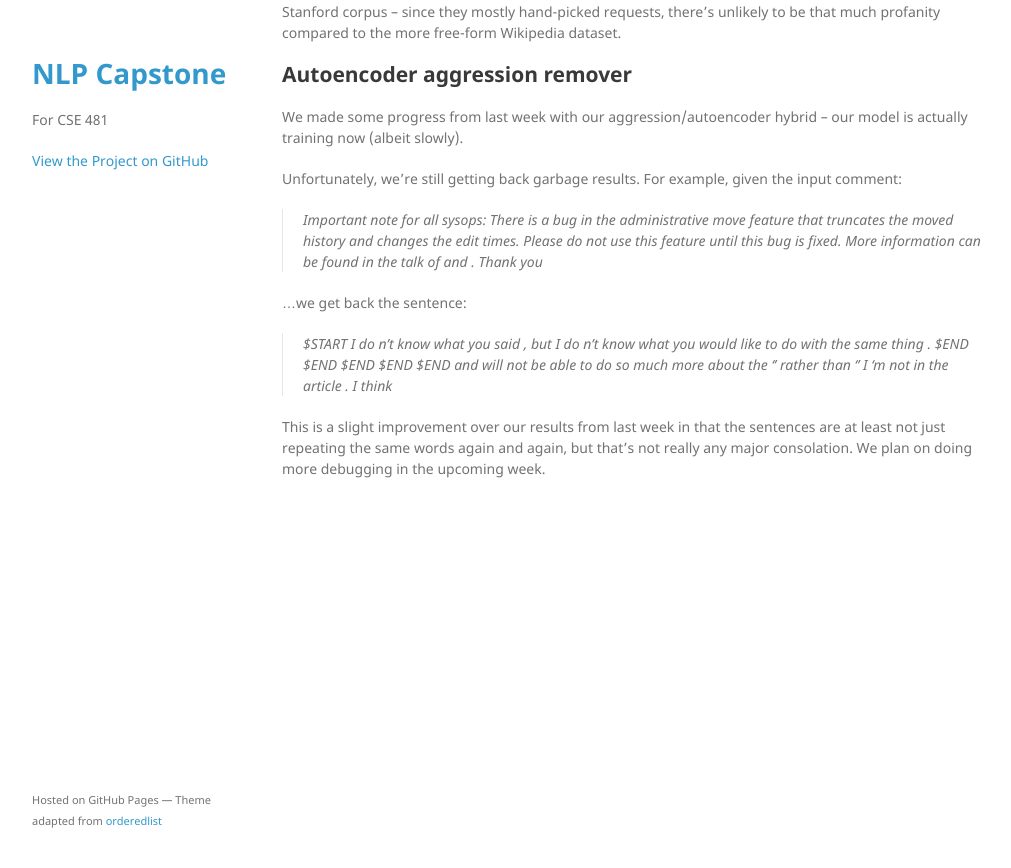
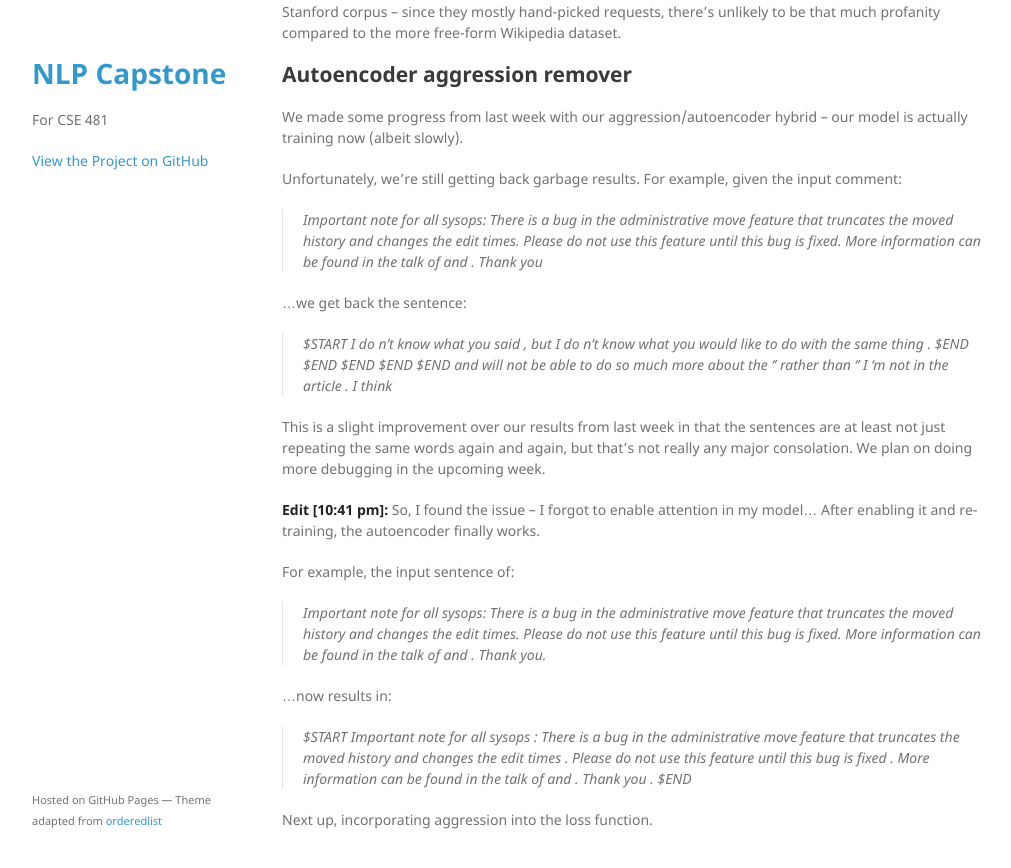
Before and after one commit to Michael0x2a/nlp-capstone, a Jekyll site: the page built from docs/_posts/2017-05-16-week-8.md, in a window 1280 px wide and 900 px high, scrolled down 3117 px. Shown: the top 868 px of the window, without its empty margins (133-1144 px from the left). Built offline with Jekyll 4.4.1, drawn with Linux system fonts in a browser that asks for light colours; comment, search, counter and statistics services are not loaded.

Commit message:
Update for autoencoder

```diff
--- a/docs/_posts/2017-05-16-week-8.md
+++ b/docs/_posts/2017-05-16-week-8.md
@@ -208,3 +208,15 @@ Unfortunately, we're still getting back garbage results. For example, given the
 > $START I do n't know what you said , but I do n't know what you would like to do with the same thing . $END $END $END $END $END and will not be able to do so much more about the '' rather than '' I 'm not in the article . I think
 
 This is a slight improvement over our results from last week in that the sentences are at least not just repeating the same words again and again, but that's not really any major consolation. We plan on doing more debugging in the upcoming week.
+
+**Edit [10:41 pm]:** So, I found the issue -- I forgot to enable attention in my model... After enabling it and re-training, the autoencoder finally works.
+
+For example, the input sentence of:
+
+> Important note for all sysops: There is a bug in the administrative move feature that truncates the moved history and changes the edit times.  Please do not use this feature until this bug is fixed. More information can be found in the talk of  and . Thank you.
+
+...now results in:
+
+> $START Important note for all sysops : There is a bug in the administrative move feature that truncates the moved history and changes the edit times . Please do not use this feature until this bug is fixed . More information can be found in the talk of and . Thank you . $END
+
+Next up, incorporating aggression into the loss function.
```
